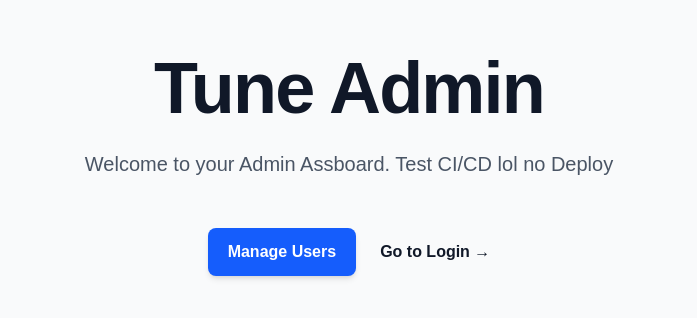
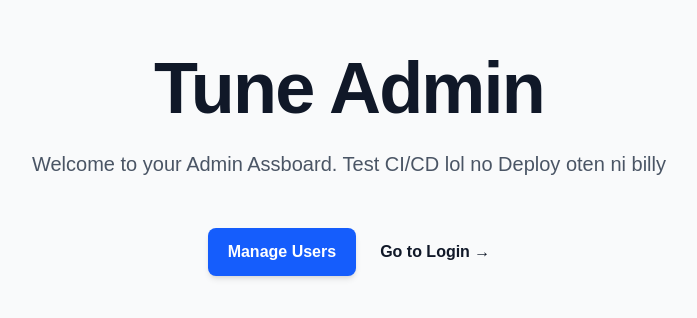
Before and after one commit to VKx64/tune-admin, a Next.js app: page / in a window 1280 px wide. Shown: the part 236-554 px from the top of the page, without its empty margins (291-988 px from the left). Built offline with nearby package versions, Linux system fonts and the light colour scheme.

Commit message:
bayot billy

```diff
--- a/app/page.js
+++ b/app/page.js
@@ -8,7 +8,7 @@ export default function Home() {
           Tune Admin
         </h1>
         <p className="mt-6 text-xl leading-8 text-gray-600">
-          Welcome to your Admin Assboard. Test CI/CD lol no Deploy
+          Welcome to your Admin Assboard. Test CI/CD lol no Deploy oten ni billy
         </p>
         <div className="mt-12 flex items-center justify-center gap-x-6">
           <Link
```
